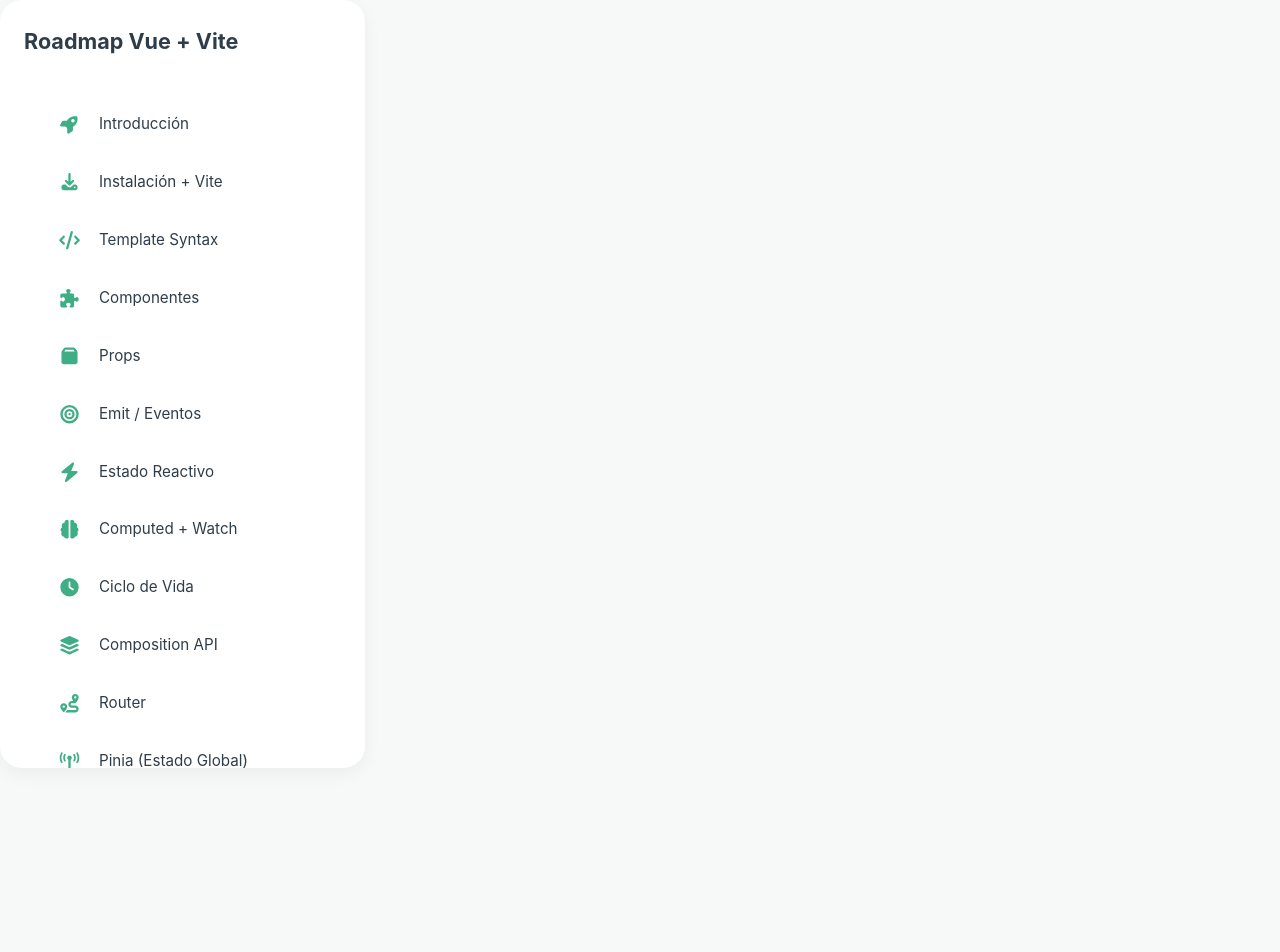
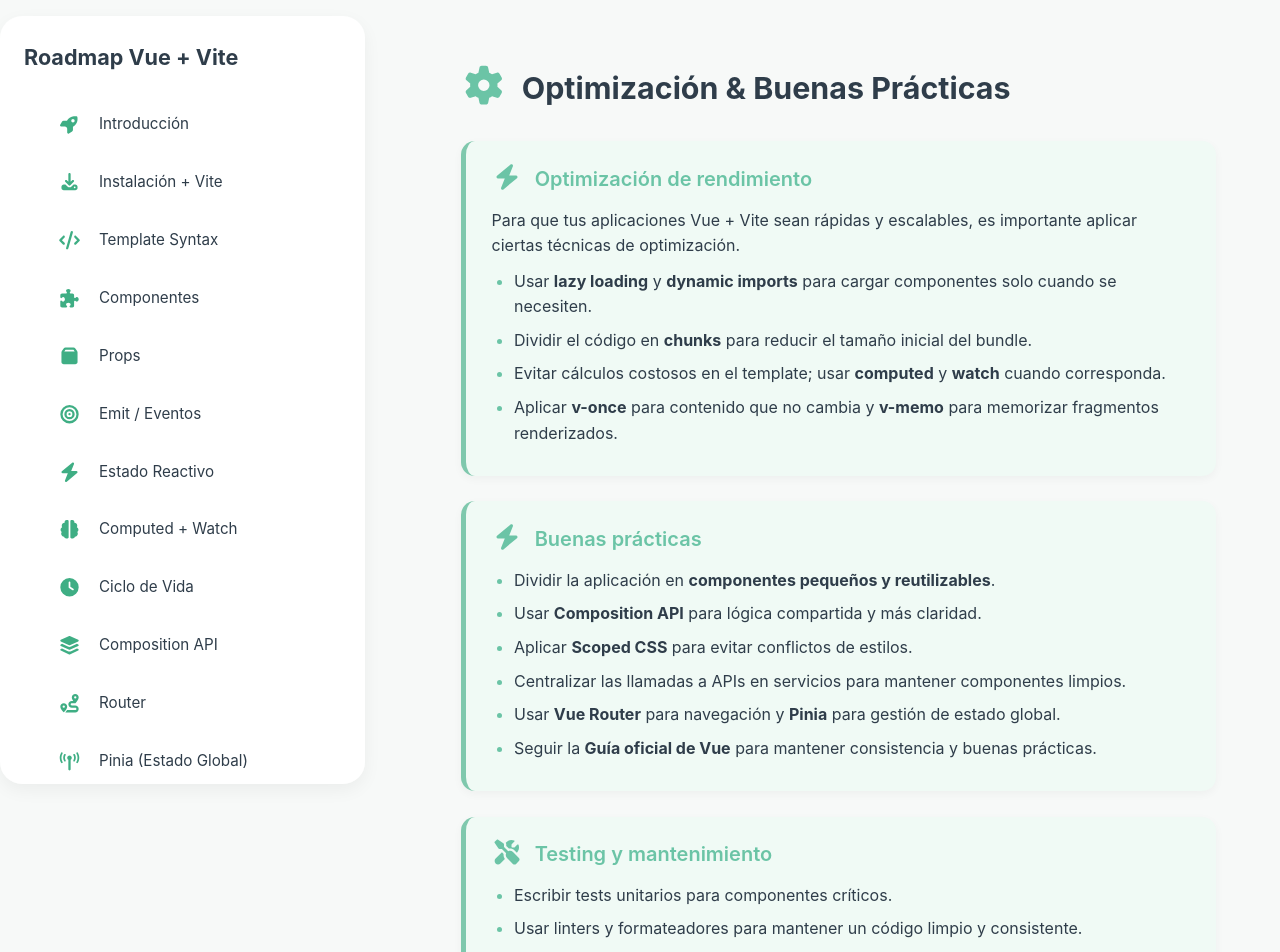
Before and after one commit to PabloGarciaJC/roadmap-vite-vue, a Vue app: page /optimizar in a window 1280 px wide. Shown: the top 952 px of the page. Before the commit the page ends 816 px from the top, so only its background shows below. Built offline with nearby package versions, Linux system fonts and the light colour scheme.

Commit message:
se implementa commponente de optimizar

```diff
--- a/src/components/Introduccion.vue
+++ b/src/components/Introduccion.vue
@@ -5,7 +5,7 @@
     <div class="header">
       <img src="https://upload.wikimedia.org/wikipedia/commons/9/95/Vue.js_Logo_2.svg" alt="Vue Logo" class="vue-logo"/>
       <h1 class="title">
-        <font-awesome-icon :icon="['fas', 'rocket']" class="icon"/> Roadmap Vue + Vite
+        Roadmap Vue + Vite
       </h1>
     </div>
 
--- /dev/null
+++ b/src/components/Optimizar.vue
@@ -0,0 +1,60 @@
+<template>
+  <div class="container">
+
+    <!-- Header -->
+    <div class="header">
+      <h1 class="title">
+        <font-awesome-icon :icon="['fas', 'cog']" class="icon"/>
+        Optimización & Buenas Prácticas
+      </h1>
+    </div>
+
+    <!-- Optimización de rendimiento -->
+    <div class="card card-info">
+      <h2 class="subtitle">
+        <font-awesome-icon :icon="['fas', 'bolt']" class="icon"/>
+        Optimización de rendimiento
+      </h2>
+      <p>
+        Para que tus aplicaciones Vue + Vite sean rápidas y escalables, es importante aplicar ciertas técnicas de optimización.
+      </p>
+      <ul>
+        <li>Usar <strong>lazy loading</strong> y <strong>dynamic imports</strong> para cargar componentes solo cuando se necesiten.</li>
+        <li>Dividir el código en <strong>chunks</strong> para reducir el tamaño inicial del bundle.</li>
+        <li>Evitar cálculos costosos en el template; usar <strong>computed</strong> y <strong>watch</strong> cuando corresponda.</li>
+        <li>Aplicar <strong>v-once</strong> para contenido que no cambia y <strong>v-memo</strong> para memorizar fragmentos renderizados.</li>
+      </ul>
+    </div>
+
+    <!-- Buenas prácticas -->
+    <div class="card card-info">
+      <h2 class="subtitle">
+        <font-awesome-icon :icon="['fas', 'bolt']" class="icon"/>
+        Buenas prácticas
+      </h2>
+      <ul>
+        <li>Dividir la aplicación en <strong>componentes pequeños y reutilizables</strong>.</li>
+        <li>Usar <strong>Composition API</strong> para lógica compartida y más claridad.</li>
+        <li>Aplicar <strong>Scoped CSS</strong> para evitar conflictos de estilos.</li>
+        <li>Centralizar las llamadas a APIs en servicios para mantener componentes limpios.</li>
+        <li>Usar <strong>Vue Router</strong> para navegación y <strong>Pinia</strong> para gestión de estado global.</li>
+        <li>Seguir la <strong>Guía oficial de Vue</strong> para mantener consistencia y buenas prácticas.</li>
+      </ul>
+    </div>
+
+    <!-- Testing y mantenimiento -->
+    <div class="card card-info">
+      <h2 class="subtitle">
+        <font-awesome-icon :icon="['fas', 'tools']" class="icon"/>
+        Testing y mantenimiento
+      </h2>
+      <ul>
+        <li>Escribir tests unitarios para componentes críticos.</li>
+        <li>Usar linters y formateadores para mantener un código limpio y consistente.</li>
+        <li>Revisar regularmente dependencias y actualizaciones de seguridad.</li>
+        <li>Documentar componentes y lógica compartida para facilitar mantenimiento futuro.</li>
+      </ul>
+    </div>
+
+  </div>
+</template>
--- a/src/router.js
+++ b/src/router.js
@@ -15,6 +15,7 @@
 import Pinia from './components/Pinia.vue'
 import Apis from './components/Apis.vue'
 import Slots from './components/Slots.vue'
+import Optimizar from './components/Optimizar.vue'
 
 const routes = [
   { path: '/', redirect: '/introduccion' },
@@ -32,6 +33,7 @@
   { path: '/pinia', component: Pinia },
   { path: '/apis', component: Apis },
   { path: '/slots', component: Slots },
+  { path: '/optimizar', component: Optimizar },
 ]
 
 const router = createRouter({
--- a/src/styles.css
+++ b/src/styles.css
@@ -43,7 +43,6 @@
   box-shadow: 0 6px 18px rgba(0,0,0,0.05);
   display: flex;
   flex-direction: column;
-  gap: 1rem;
   position: sticky;
   top: 1rem;
   height: calc(100vh - 2rem);
```
